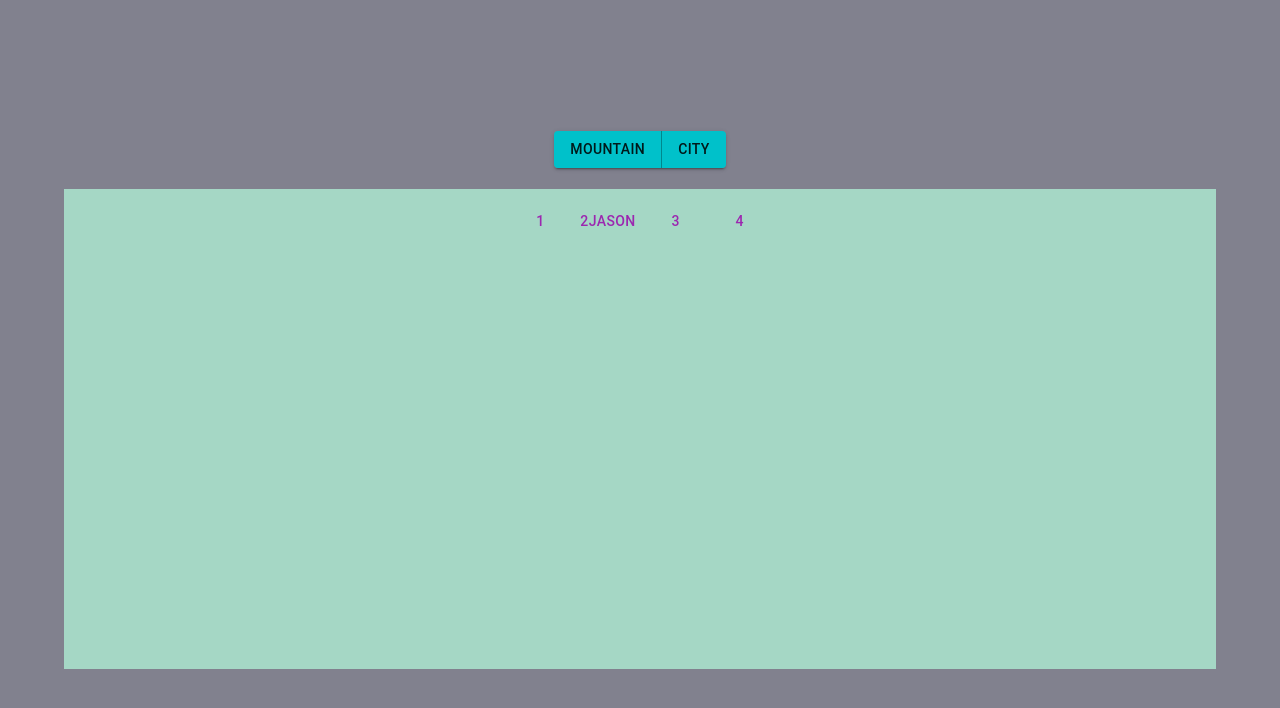
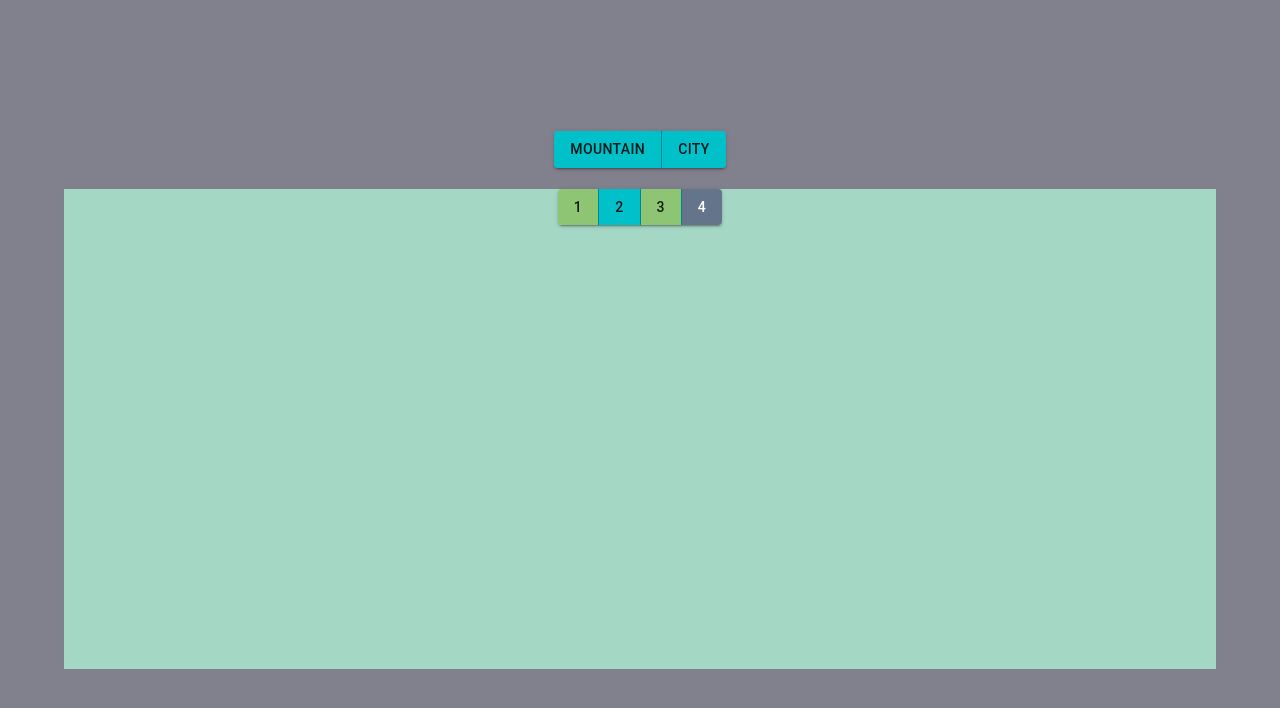
Before and after one commit to DopeOfficely/Dope-Officely-UI, a React (Create React App) app: page / in a window 1280 px wide. Shown: the top 708 px of the page. Built offline with nearby package versions, Linux system fonts and the light colour scheme.

Commit message:
You can has clicking

```diff
--- a/src/App.js
+++ b/src/App.js
@@ -13,7 +13,11 @@ const theme = createTheme({
     },
     secondary: {
       main: GREEN
-    }
+    },
+    neutral: {
+      main: '#64748B',
+      contrastText: '#fff',
+    },
   }
 });
 
@@ -23,13 +27,16 @@ const App = () => {
   return (
     <div className="App">
       <ThemeProvider theme={theme}>
+
         <ButtonGroup variant="contained" aria-label="outlined primary button group">
           <Button onClick={() => setRoom('Mountain')}>Mountain</Button>
           <Button onClick={() => setRoom('City')}>City</Button>
         </ButtonGroup>
+
+
+        <Room name={room}/>
       </ThemeProvider>
 
-      <Room name={room}/>
     </div>
   );
 }
--- a/src/Components/Desk/Desk.js
+++ b/src/Components/Desk/Desk.js
@@ -1,11 +1,60 @@
+import Box from '@mui/material/Box';
+
 import Button from '@mui/material/Button';
+import {useState} from 'react'
+import Typography from '@mui/material/Typography';
+import Modal from '@mui/material/Modal';
 
-const Desk = ({name, bookedBy}) => {
+
+const style = {
+  position: 'absolute',
+  top: '50%',
+  left: '50%',
+  transform: 'translate(-50%, -50%)',
+  width: 400,
+  bgcolor: 'background.paper',
+  border: '2px solid #000',
+  boxShadow: 24,
+  p: 4,
+};
+
+const Desk = ({data}) => {
+  const [open, setOpen] = useState(false);
+  const handleOpen = () => setOpen(true);
+  const handleClose = () => setOpen(false);
+
+  const colourPicker = () => {
+    let type = ''
+    if ( !data.available){
+      return data.booked ? 'primary' : 'neutral'
+    } else {return type = 'secondary' }
+  }
+
+  const bookDesk = () => {
+    console.log("DESK BOOKED")
+  }
+
   return (
-    <Button color='secondary'>
-      <p>{name}</p>
-      <p>{bookedBy}</p>
-    </Button>
+    <>
+      <Button color={colourPicker()} onClick={handleOpen} >{data.name}</Button>
+      <Modal
+        open={open}
+        onClose={handleClose}
+        aria-labelledby="modal-modal-title"
+        aria-describedby="modal-modal-description"
+      >
+        <Box sx={style}>
+          <Typography id="modal-modal-title" variant="h6" component="h2">
+            {data.name}
+          </Typography>
+          <Typography id="modal-modal-description" sx={{ mt: 2 }}>
+            {data.description}
+          </Typography>
+          <Button color='primary' onClick={bookDesk} >Book Desk</Button>
+        </Box>
+      </Modal>
+    </>
+
   )
 }
 
--- a/src/Components/Desk/deskData.js
+++ b/src/Components/Desk/deskData.js
@@ -3,25 +3,29 @@ export const desks = [
     name: 1,
     available: true,
     booked: false,
-    bookedBy: ''
+    bookedBy: '',
+    description: 'This has a 60" 4K display, power, and snax'
   },
   {
     name: 2,
-    available: true,
+    available: false,
     booked: true,
-    bookedBy: 'Jason'
+    bookedBy: 'Jason',
+    description: 'This has a 60" 4K display, power, and snax'
   },
   {
     name: 3,
     available: true,
     booked: false,
     bookedBy: '',
+    description: 'This has a 60" 4K display, power, and snax'
 
   },
   {
     name: 4,
     available: false,
     booked: false,
-    bookedBy: ''
+    bookedBy: '',
+    description: 'This has a 60" 4K display, power, and snax'
   }
 ]
--- a/src/Components/Room.js
+++ b/src/Components/Room.js
@@ -1,4 +1,4 @@
-import { Container, Box } from '@mui/material'
+import { Container, Box, ButtonGroup } from '@mui/material'
 import { MINT } from '../utils/colours'
 import { Desk } from './Desk/Desk'
 import { desks } from './Desk/deskData'
@@ -8,7 +8,10 @@ const Room = ({name}) => {
     <Container maxWidth="lg">
       <h1>{name}</h1>
       <Box sx={{ bgcolor: MINT, height: '60vh' }} >
-        { desks.map((desk) => <Desk name={desk.name} bookedBy={desk.bookedBy}/>) }
+        <ButtonGroup variant="contained">
+          { desks.map((desk) => <Desk data={desk} key={desk.name}/>) }
+
+        </ButtonGroup>
       </Box>
     </Container>
   )
```
